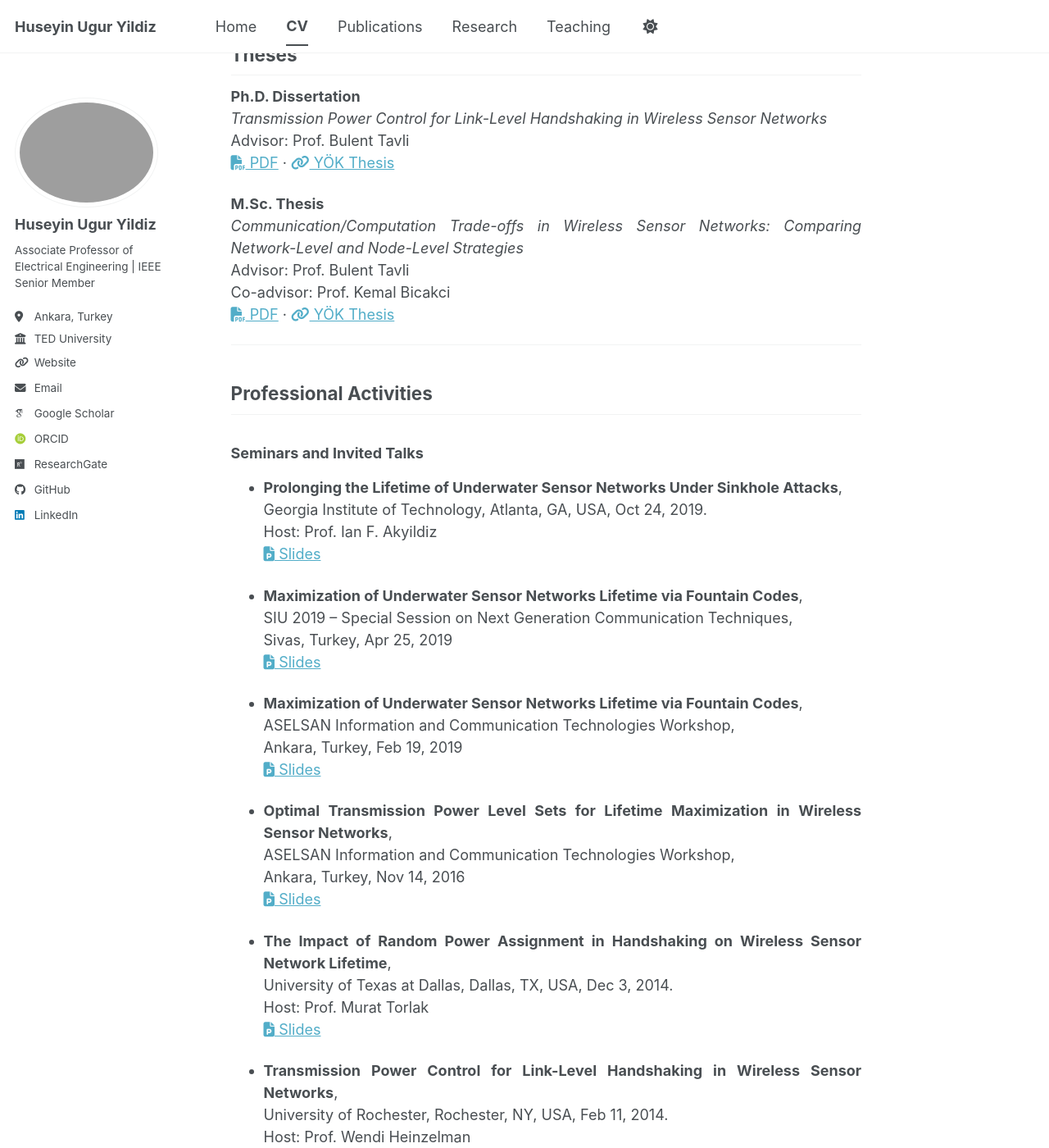
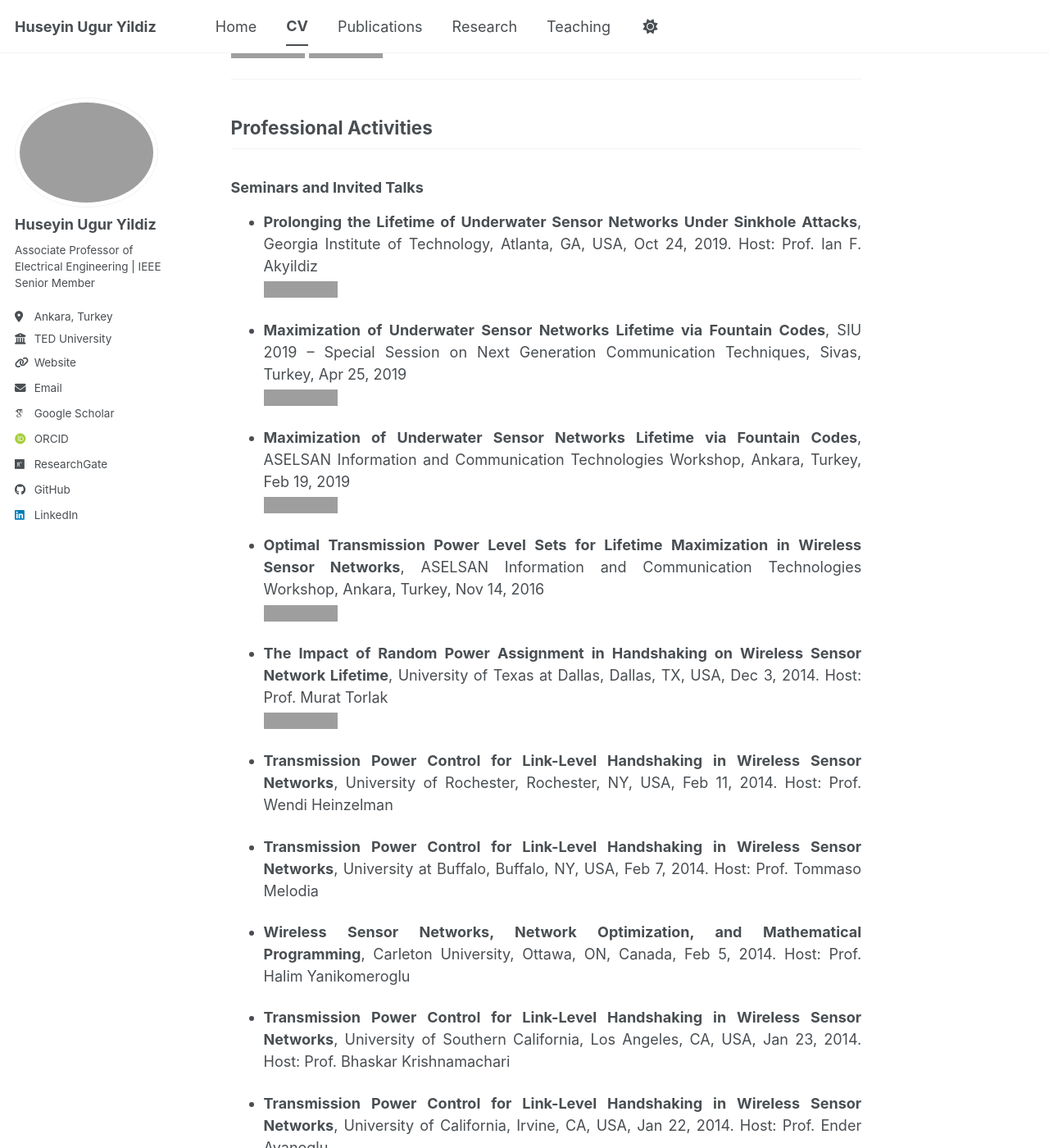
Before and after one commit to huguryildiz/huguryildiz.github.io, a Jekyll site: the page built from _pages/cv.md, in a window 1280 px wide and 1400 px high, scrolled down 1135 px. Shown: the whole window at 82% size. Built offline with Jekyll 4.4.1, drawn with Linux system fonts in a browser that asks for light colours; some web fonts are replaced; a script bundle is joined from its source files by our own code; library files that are not in the unit come from our copies; some of the changed text lies outside the part shown; grey boxes are pictures that could not be loaded.

Commit message:
Update cv.md

```diff
--- a/_pages/cv.md
+++ b/_pages/cv.md
@@ -52,15 +52,13 @@
 **Ph.D. Dissertation**
 *Transmission Power Control for Link-Level Handshaking in Wireless Sensor Networks*
 Advisor: Prof. Bulent Tavli <br>
-[<i class="far fa-file-pdf" style="color: inherit;"></i> PDF](/files/Yildiz_HuseyinUgur_PhD_Dissertation.pdf) ·
-[<i class="fas fa-link" style="color: inherit;"></i> YÖK Thesis](https://tez.yok.gov.tr/UlusalTezMerkezi/TezGoster?key=Br_XTptK8CZ70f0JGX9xEjZCixd1XEodCqaT6dDVvnmfvltgkE09YEFFWmk5LBx2)
+[![PDF](https://img.shields.io/badge/Resource-PDF-red?style=flat-square)](/files/Yildiz_HuseyinUgur_PhD_Dissertation.pdf) [![Paper](https://img.shields.io/badge/DOI-Paper-blue?style=flat-square)](https://tez.yok.gov.tr/UlusalTezMerkezi/TezGoster?key=Br_XTptK8CZ70f0JGX9xEjZCixd1XEodCqaT6dDVvnmfvltgkE09YEFFWmk5LBx2)
 
 **M.Sc. Thesis**
 *Communication/Computation Trade-offs in Wireless Sensor Networks: Comparing Network-Level and Node-Level Strategies*
 Advisor: Prof. Bulent Tavli
 Co-advisor: Prof. Kemal Bicakci <br>
-[<i class="far fa-file-pdf" style="color: inherit;"></i> PDF](/files/Yildiz_HuseyinUgur_MSc_Thesis.pdf) ·
-[<i class="fas fa-link" style="color: inherit;"></i> YÖK Thesis](https://tez.yok.gov.tr/UlusalTezMerkezi/TezGoster?key=iTkOhwevEenJZ3onUvs52nzi419Y-02Qu4K0DuUcM1T12y2xRhF2YLzHmis2Ng60)
+[![PDF](https://img.shields.io/badge/Resource-PDF-red?style=flat-square)](/files/Yildiz_HuseyinUgur_MSc_Thesis.pdf) [![Paper](https://img.shields.io/badge/DOI-Paper-blue?style=flat-square)](https://tez.yok.gov.tr/UlusalTezMerkezi/TezGoster?key=iTkOhwevEenJZ3onUvs52nzi419Y-02Qu4K0DuUcM1T12y2xRhF2YLzHmis2Ng60)
 
 ---
 
@@ -71,27 +69,27 @@
 - **Prolonging the Lifetime of Underwater Sensor Networks Under Sinkhole Attacks**,
   Georgia Institute of Technology, Atlanta, GA, USA, Oct 24, 2019.
   Host: Prof. Ian F. Akyildiz <br>
-  [<i class="far fa-file-powerpoint" style="color: inherit;"></i> Slides](https://drive.google.com/file/d/14jmfAauo_CHZHZSjCTbuMjjVQVsGz1sm/view)
+  [![Slides](https://img.shields.io/badge/Resource-Slides-orange?style=flat-square)](https://drive.google.com/file/d/14jmfAauo_CHZHZSjCTbuMjjVQVsGz1sm/view)
 
 - **Maximization of Underwater Sensor Networks Lifetime via Fountain Codes**,
   SIU 2019 – Special Session on Next Generation Communication Techniques,
   Sivas, Turkey, Apr 25, 2019 <br>
-  [<i class="far fa-file-powerpoint" style="color: inherit;"></i> Slides](https://drive.google.com/file/d/14bzsN_kmMONXaJet98dZsrgdQwOrFmCU/view?usp=sharing)
+  [![Slides](https://img.shields.io/badge/Resource-Slides-orange?style=flat-square)](https://drive.google.com/file/d/14bzsN_kmMONXaJet98dZsrgdQwOrFmCU/view?usp=sharing)
 
 - **Maximization of Underwater Sensor Networks Lifetime via Fountain Codes**,
   ASELSAN Information and Communication Technologies Workshop,
   Ankara, Turkey, Feb 19, 2019 <br>
-  [<i class="far fa-file-powerpoint" style="color: inherit;"></i> Slides](https://drive.google.com/file/d/14a3OSEhRvUTd9m0eJsiT_AUh9vqzGqZW/view?usp=sharing)
+  [![Slides](https://img.shields.io/badge/Resource-Slides-orange?style=flat-square)](https://drive.google.com/file/d/14a3OSEhRvUTd9m0eJsiT_AUh9vqzGqZW/view?usp=sharing)
 
 - **Optimal Transmission Power Level Sets for Lifetime Maximization in Wireless Sensor Networks**,
   ASELSAN Information and Communication Technologies Workshop,
   Ankara, Turkey, Nov 14, 2016 <br>
-  [<i class="far fa-file-powerpoint" style="color: inherit;"></i> Slides](https://drive.google.com/file/d/16Cm8oSdQejoQQtKTkOmlRXNUYzaQfKZK/view?usp=sharing)
+  [![Slides](https://img.shields.io/badge/Resource-Slides-orange?style=flat-square)](https://drive.google.com/file/d/16Cm8oSdQejoQQtKTkOmlRXNUYzaQfKZK/view?usp=sharing)
 
 - **The Impact of Random Power Assignment in Handshaking on Wireless Sensor Network Lifetime**,
   University of Texas at Dallas, Dallas, TX, USA, Dec 3, 2014.
   Host: Prof. Murat Torlak <br>
-  [<i class="far fa-file-powerpoint" style="color: inherit;"></i> Slides](https://drive.google.com/file/d/14injrfacnqRUnJb9IiNEHQdvhcTARxuy/view?usp=sharing)
+  [![Slides](https://img.shields.io/badge/Resource-Slides-orange?style=flat-square)](https://drive.google.com/file/d/14injrfacnqRUnJb9IiNEHQdvhcTARxuy/view?usp=sharing)
 
 - **Transmission Power Control for Link-Level Handshaking in Wireless Sensor Networks**,
   University of Rochester, Rochester, NY, USA, Feb 11, 2014.
@@ -170,7 +168,7 @@
 - **Best Paper Award (Third Place)**,
   *Utilization of Multi-Sink Architectures for Lifetime Maximization in Underwater Sensor Networks*,
   IEEE Middle East and North Africa Communications Conference (MENACOMM) 2019, Manama, Kingdom of Bahrain <br>
-  [<i class="fas fa-link" style="color: inherit;"></i> Best Paper Award Certificate](https://drive.google.com/file/d/1QbpfuRXmyoTQCFJAFh_H-exv3v3Q8L-t/view)
+  [![Award](https://img.shields.io/badge/Award-Best_Paper-gold?style=flat-square)](https://drive.google.com/file/d/1QbpfuRXmyoTQCFJAFh_H-exv3v3Q8L-t/view)
 
 
 ---
@@ -195,13 +193,13 @@
 
 - **M. Cobanlar** (2022). *Examination of the Relationship Between k-Connectivity and Network Lifetime in Underwater Acoustic Sensor Networks*.
   Co-advisor, Ph.D. dissertation, TOBB University of Economics and Technology. <br>
-  [<i class="fas fa-link" style="color: inherit;"></i> YÖK Thesis](https://tez.yok.gov.tr/UlusalTezMerkezi/TezGoster?key=G_oJ1rKE4SgJUkomyAKpR_b66BRHX6Iu8I5xytFXfpv7OVxvt9gxQhlL5X5kvF6X)
+  [![Paper](https://img.shields.io/badge/DOI-Paper-blue?style=flat-square)](https://tez.yok.gov.tr/UlusalTezMerkezi/TezGoster?key=G_oJ1rKE4SgJUkomyAKpR_b66BRHX6Iu8I5xytFXfpv7OVxvt9gxQhlL5X5kvF6X)
 
 ### M.Sc. Students
 
 - **B. E. Un** (2021). *Investigation of the Effects of Critical Nodes on the Lifetime of Underwater Acoustic Sensor Networks Using Private Key Encryption via a Unique Optimization Framework*.
   Co-Advisor, M.Sc. thesis, TOBB University of Economics and Technology.
-  [<i class="fas fa-link" style="color: inherit;"></i> YÖK Thesis](https://tez.yok.gov.tr/UlusalTezMerkezi/TezGoster?key=qVqOZFj2DwNmvdf1oGFYiPA6aYtotmnOK4EXJfFCxlc2mg4JGwOzN8dwilUNajg1)
+  [![Paper](https://img.shields.io/badge/DOI-Paper-blue?style=flat-square)](https://tez.yok.gov.tr/UlusalTezMerkezi/TezGoster?key=qVqOZFj2DwNmvdf1oGFYiPA6aYtotmnOK4EXJfFCxlc2mg4JGwOzN8dwilUNajg1)
 
 - **C. Aydin** (2021). *Number of Depleted Nodes Based Network Lifetime Maximization in Underwater Wireless Sensor Networks*.
   Co-Advisor, M.Sc. thesis, TOBB University of Economics and Technology.
@@ -209,12 +207,12 @@
 
 - **A. Ozmen** (2021). *Modeling and Exploring Eavesdropping Risk Minimization and Network Lifetime Maximization Trade-offs in Underwater Acoustic Sensor Networks Using a Mixed Integer Programming Approach*.
   Co-Advisor, M.Sc. thesis, TOBB University of Economics and Technology.
-  [<i class="fas fa-link" style="color: inherit;"></i> YÖK Thesis](https://tez.yok.gov.tr/UlusalTezMerkezi/TezGoster?key=v7BkNnnepTnbhn8rNR77LXvYfssCwLtFHwO6QyeDzoiU-4og5S68KqSwbXXeeT31)
+  [![Paper](https://img.shields.io/badge/DOI-Paper-blue?style=flat-square)](https://tez.yok.gov.tr/UlusalTezMerkezi/TezGoster?key=v7BkNnnepTnbhn8rNR77LXvYfssCwLtFHwO6QyeDzoiU-4og5S68KqSwbXXeeT31)
 
 - **Y. Karakurt** (2018). *Eavesdropping Potential in Wireless Sensor Networks and Modeling and Analysis of Network Lifetime Recovery*.
   Co-Advisor, M.Sc. thesis, TOBB University of Economics and Technology.
-  [<i class="fas fa-link" style="color: inherit;"></i> YÖK Thesis](https://tez.yok.gov.tr/UlusalTezMerkezi/TezGoster?key=vbVkXe1KChYWNElr1MuLZk7iD5LqiauQM_0h3VZ7ultdWdGKzp4EHgQC9HFbDZh7)
+  [![Paper](https://img.shields.io/badge/DOI-Paper-blue?style=flat-square)](https://tez.yok.gov.tr/UlusalTezMerkezi/TezGoster?key=vbVkXe1KChYWNElr1MuLZk7iD5LqiauQM_0h3VZ7ultdWdGKzp4EHgQC9HFbDZh7)
 
 - **C. Tantur** (2017). *Optimal Transmission Power Level Sets for Lifetime Maximization in Wireless Sensor Networks*.
   Co-Advisor, M.Sc. thesis, TOBB University of Economics and Technology.
-  [<i class="fas fa-link" style="color: inherit;"></i> YÖK Thesis](https://tez.yok.gov.tr/UlusalTezMerkezi/TezGoster?key=7lOJX8w_8PRQU1mSHU6-jsVenDOUCZCo0clBp85eRPM90kEZ3qTRNVKtZESSi3wO)
+  [![Paper](https://img.shields.io/badge/DOI-Paper-blue?style=flat-square)](https://tez.yok.gov.tr/UlusalTezMerkezi/TezGoster?key=7lOJX8w_8PRQU1mSHU6-jsVenDOUCZCo0clBp85eRPM90kEZ3qTRNVKtZESSi3wO)
```
